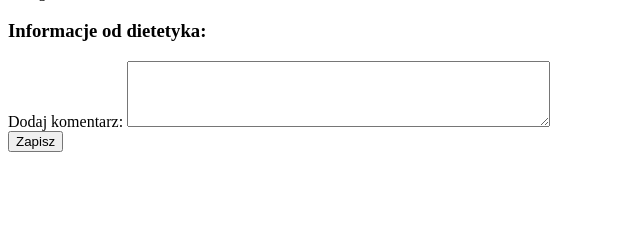
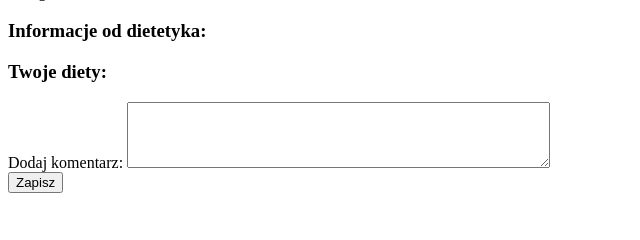
Before and after one commit to zimabwe/Obrona-ko-cowa, a Django app: page /panel_pacjenta/ in a window 1280 px wide. Shown: the part 259-499 px from the top of the page, without its empty margins (0-640 px from the left). Run offline with Django 4.2, Linux system fonts and the light colour scheme; a user stored in the database is signed in; data comes from the database, SQL or seed files in the repository; both versions use the stored data as it was after the commit; data that the repository does not hold is empty.

Commit message:
aktualna wersja

```diff
--- a/Obrona Koncowa/dietetyk_projekt/dietetyk_projekt/urls.py
+++ b/Obrona Koncowa/dietetyk_projekt/dietetyk_projekt/urls.py
@@ -16,7 +16,7 @@ Including another URLconf
 """
 from django.contrib import admin
 from django.urls import path, include
-from panel.views import base, register_pacjent, login_pacjent, panel_pacjenta, panel_dietetyka, strona_glowna
+from panel.views import base, register_pacjent, login_pacjent, panel_pacjenta, panel_dietetyka, strona_glowna, pobierz_diete
 
 
 urlpatterns = [
@@ -28,4 +28,5 @@ urlpatterns = [
     path('panel_pacjenta/', panel_pacjenta, name='panel_pacjenta'),
     path('panel_dietetyka/', panel_dietetyka, name='panel_dietetyka'),
     path('strona_glowna/', strona_glowna, name='strona_glowna'),
+    path('pobierz_diete/<int:diet_id>/', pobierz_diete, name='pobierz_diete'),
 ]
--- a/Obrona Koncowa/dietetyk_projekt/panel/templates/panel_pacjenta.html
+++ b/Obrona Koncowa/dietetyk_projekt/panel/templates/panel_pacjenta.html
@@ -13,6 +13,17 @@
     {% endfor %}
   </ul>
 
+  <h3>Twoje diety:</h3>
+  <ul>
+    {% for dieta in diety %}
+      <li>Data dodania diety: {{ dieta.date_added }}</li>
+      <li>
+        Plik PDF:
+        <a href="{% url 'pobierz_diete' dieta.id %}" target="_blank">Pobierz dietę</a>
+      </li>
+    {% endfor %}
+  </ul>
+
   <form method="post" action="{% url 'panel_pacjenta' %}">
     {% csrf_token %}
     <label for="uwagi">Dodaj komentarz:</label>
--- a/Obrona Koncowa/dietetyk_projekt/panel/views.py
+++ b/Obrona Koncowa/dietetyk_projekt/panel/views.py
@@ -1,4 +1,4 @@
-from django.shortcuts import render, redirect
+from django.shortcuts import render, redirect, get_object_or_404
 from django.contrib.auth import login
 from .forms import PacjentRegistrationForm,  DietForm
 from django.contrib.auth.forms import AuthenticationForm
@@ -6,7 +6,7 @@ from .models import Feedback, Wizyta, Diet
 from django.contrib.auth import get_user_model
 from django.contrib.auth.decorators import login_required
 import datetime
-
+from django.http import HttpResponse
 def base(request):
     return render(request, 'base.html')
 
@@ -51,8 +51,16 @@ def panel_pacjenta(request):
         feedback.save()
 
     wizyty = Wizyta.objects.filter(patient=user)
+    diety = Diet.objects.filter(patient=user)
 
-    return render(request, 'panel_pacjenta.html', {'feedback': feedback, 'wizyty': wizyty})
+    return render(request, 'panel_pacjenta.html', {'feedback': feedback, 'wizyty': wizyty, 'diety': diety})
+
+@login_required
+def pobierz_diete(request, diet_id):
+    diet = get_object_or_404(Diet, id=diet_id)
+    response = HttpResponse(diet.pdf_file.read(), content_type='application/pdf')
+    response['Content-Disposition'] = f'attachment; filename="{diet.pdf_file.name}"'
+    return response
 
 
 
```
Also changed, not shown: Obrona Koncowa/dietetyk_projekt/db.sqlite3.
